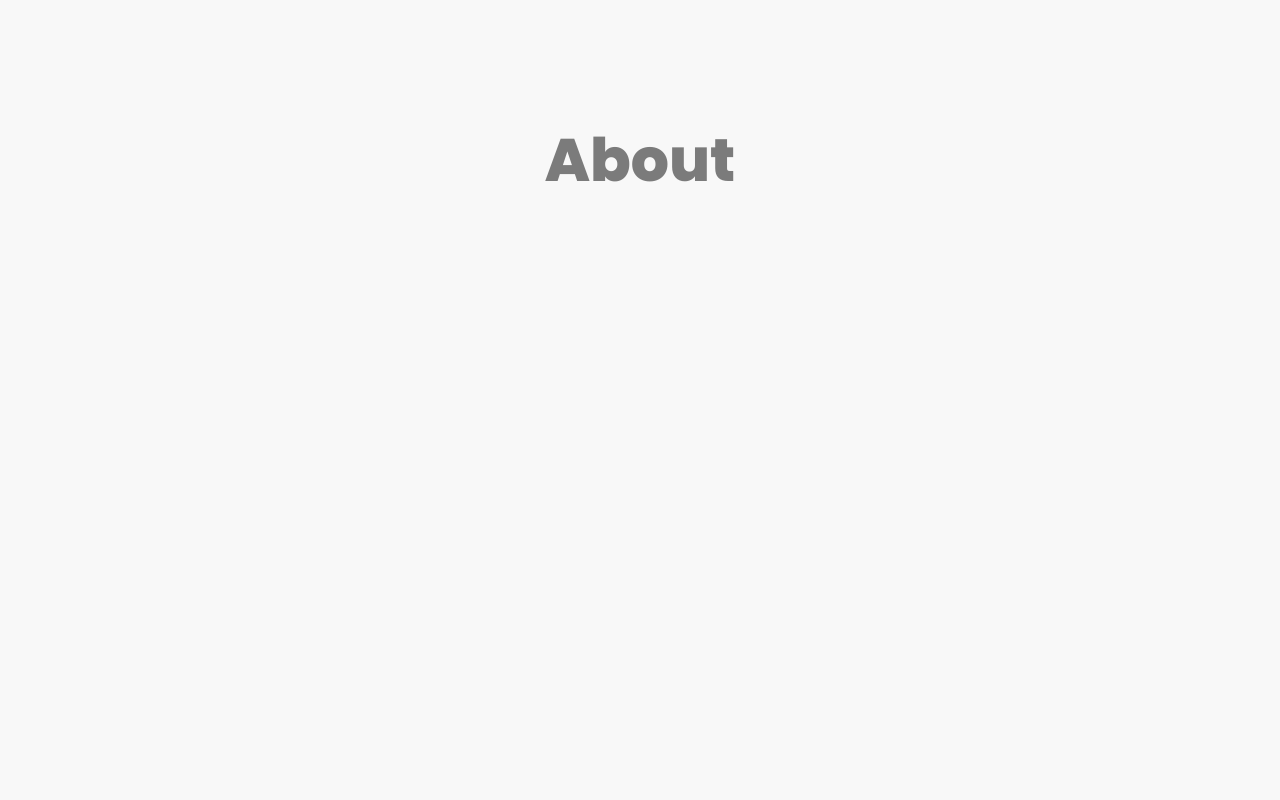
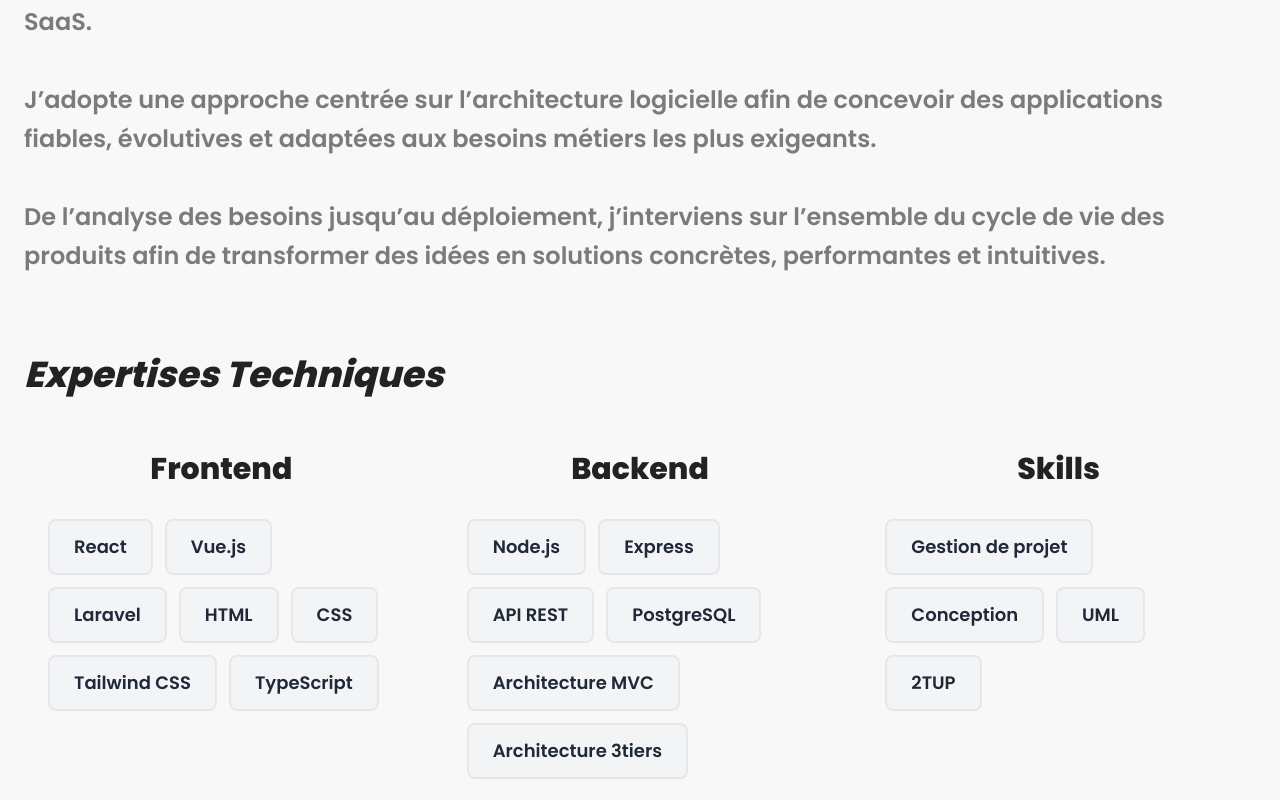
Before and after one commit to Tahiry2003/Portfolio_Tahiriniaina, a React (Vite) app: page / in a window 1280 px wide. Shown: the part 1040-1840 px from the top of the page. Built offline with nearby package versions, Linux system fonts and the light colour scheme.

Commit message:
ajout info About.jsx

```diff
--- a/src/sections/About.jsx
+++ b/src/sections/About.jsx
@@ -1,7 +1,125 @@
 function About() {
   return (
-    <section id="about" className="h-screen flex items-center justify-center">
-      <h1 className="text-6xl font-bold text-secondary">About</h1>
+    <section id="about" className="min-h-screen flex items-center">
+      <div className="max-w-7xl mx-auto w-full px-6">
+
+        <h1 className="text-6xl font-bold text-secondary italic mb-10">
+          01. A propos
+        </h1>
+
+        <div className="w-full">
+          <div className="max-w-7xl mx-auto">
+            <h2 className="text-3xl md:text-4xl font-bold text-primary italic mb-6">
+              Qui suis-je ?
+            </h2>
+
+            <p className="text-secondary leading-relaxed text-2xl font-semibold">
+              Développeur passionné par la conception de solutions digitales,
+              je me spécialise dans le développement Web, Mobile ainsi que
+              dans la création de systèmes complexes comme les ERP et les SaaS.
+              <br /><br />
+              J’adopte une approche centrée sur l’architecture logicielle afin de
+              concevoir des applications fiables, évolutives et adaptées aux besoins
+              métiers les plus exigeants.
+              <br /><br />
+              De l’analyse des besoins jusqu’au déploiement, j’interviens sur
+              l’ensemble du cycle de vie des produits afin de transformer des idées
+              en solutions concrètes, performantes et intuitives.
+            </p>
+          </div>
+        </div>
+
+        <div className="mt-20">
+          <h2 className="text-3xl md:text-4xl font-bold text-primary italic mb-8">
+            Expertises Techniques
+          </h2>
+
+<div className="grid md:grid-cols-3 gap-6">
+
+  {/* Frontend */}
+  <div className="p-6 text-center">
+    <h3 className="text-3xl font-bold text-primary mb-8">
+      Frontend
+    </h3>
+
+    <ul className="flex flex-wrap gap-3 justify-start font-semibold text-lg">
+      <li className="bg-gray-100 text-gray-800 px-6 py-3 rounded-lg border-2 border-collapse">
+        React
+      </li>
+      <li className="bg-gray-100 text-gray-800 px-6 py-3 rounded-lg border-2 border-collapse">
+        Vue.js
+      </li>
+      <li className="bg-gray-100 text-gray-800 px-6 py-3 rounded-lg border-2 border-collapse">
+        Laravel
+      </li>
+      <li className="bg-gray-100 text-gray-800 px-6 py-3 rounded-lg border-2 border-collapse">
+        HTML
+      </li>
+      <li className="bg-gray-100 text-gray-800 px-6 py-3 rounded-lg border-2 border-collapse">
+        CSS
+      </li>
+      <li className="bg-gray-100 text-gray-800 px-6 py-3 rounded-lg border-2 border-collapse">
+        Tailwind CSS
+      </li>
+      <li className="bg-gray-100 text-gray-800 px-6 py-3 rounded-lg border-2 border-collapse ">
+        TypeScript
+      </li>
+    </ul>
+  </div>
+
+  {/* Backend */}
+  <div className="p-6 text-center">
+    <h3 className="text-3xl font-bold text-primary mb-8">
+      Backend
+    </h3>
+
+    <ul className="flex flex-wrap gap-3 justify-start font-semibold text-lg">
+      <li className="bg-gray-100 text-gray-800 px-6 py-3 rounded-lg border-2 border-collapse">
+        Node.js
+      </li>
+      <li className="bg-gray-100 text-gray-800 px-6 py-3 rounded-lg border-2 border-collapse">
+        Express
+      </li>
+      <li className="bg-gray-100 text-gray-800 px-6 py-3 rounded-lg border-2 border-collapse">
+        API REST
+      </li>
+      <li className="bg-gray-100 text-gray-800 px-6 py-3 rounded-lg border-2 border-collapse">
+        PostgreSQL
+      </li>
+      <li className="bg-gray-100 text-gray-800 px-6 py-3 rounded-lg border-2 border-collapse">
+        Architecture MVC
+      </li>
+      <li className="bg-gray-100 text-gray-800 px-6 py-3 rounded-lg border-2 border-collapse">
+        Architecture 3tiers
+      </li>
+    </ul>
+  </div>
+
+  {/* Systèmes */}
+  <div className="p-6 text-center">
+    <h3 className="text-3xl font-bold text-primary mb-8">
+      Skills
+    </h3>
+
+    <ul className="flex flex-wrap gap-3 justify-start font-semibold text-lg">
+      <li className="bg-gray-100 text-gray-800 px-6 py-3 rounded-lg border-2 border-collapse">
+        Gestion de projet
+      </li>
+      <li className="bg-gray-100 text-gray-800 px-6 py-3 rounded-lg border-2 border-collapse">
+        Conception
+      </li>
+      <li className="bg-gray-100 text-gray-800 px-6 py-3 rounded-lg border-2 border-collapse">
+        UML
+      </li>
+      <li className="bg-gray-100 text-gray-800 px-6 py-3 rounded-lg border-2 border-collapse">
+        2TUP
+      </li>
+    </ul>
+  </div>
+
+</div>        </div>
+
+      </div>
     </section>
   )
 }
--- a/src/sections/Hero.jsx
+++ b/src/sections/Hero.jsx
@@ -5,7 +5,6 @@
     <section id="hero" className="h-screen flex items-center">
       <div className="max-w-7xl mx-auto w-full px-6 flex flex-col md:flex-row items-center justify-between gap-10">
 
-        {/* Texte (gauche) */}
         <div className="flex-1">
           <h1 className="text-3xl md:text-4xl font-bold text-secondary space-y-4">
             <span>Bienvenue, Je suis</span>
@@ -20,16 +19,15 @@
           </h1>
 
           <div className="mt-6 flex items-center space-x-2">
-            <button className="hidden md:block bg-primary text-white px-6 py-3 font-semibold hover:opacity-90 transition">
+            <button className="bg-primary text-white px-6 py-3 font-semibold hover:opacity-90 transition">
               Me contacter
             </button>
-            <button className="hidden md:block bg-primary text-white px-6 py-3 font-semibold hover:opacity-90 transition">
+            <button className="bg-primary text-white px-6 py-3 font-semibold hover:opacity-90 transition">
               Voir mes projets
             </button>
           </div>
         </div>
 
-        {/* Photo (droite) */}
         <div className="flex-1 flex justify-center">
           <div className="relative">
 
@@ -44,22 +42,16 @@
               <Code size={16} /> Développeur Web
             </span>
 
-            <span className="absolute top-16 -right-20 flex items-center gap-2
-            bg-white/80 backdrop-blur-md px-4 py-2 text-sm rounded-full shadow-lg
-            hover:scale-110 transition">
+            <span className="absolute top-16 -right-20 flex items-center gap-2 bg-white/80 backdrop-blur-md px-4 py-2 text-sm rounded-full shadow-lg hover:scale-110 transition">
               <Atom size={16} className="text-blue-500" /> React
             </span>
 
-            <span className="absolute -bottom-20 left-16 flex items-center gap-2
-            bg-white/80 backdrop-blur-md px-4 py-2 text-sm rounded-full shadow-lg
-            hover:scale-110 transition">
-              <Braces size={16} className="text-yellow-500" /> JavaScript
+            <span className="absolute bottom-16 -right-16 flex items-center gap-2 bg-white/80 backdrop-blur-md px-4 py-2 text-sm rounded-full shadow-lg hover:scale-110 transition">
+              <Rocket size={16} className="text-purple-500" /> Full Stack
             </span>
 
-            <span className="absolute bottom-16 -right-16 flex items-center gap-2
-            bg-white/80 backdrop-blur-md px-4 py-2 text-sm rounded-full shadow-lg
-            hover:scale-110 transition">
-              <Rocket size={16} className="text-purple-500" /> Full Stack
+            <span className="absolute -bottom-20 left-16 flex items-center gap-2 bg-white/80 backdrop-blur-md px-4 py-2 text-sm rounded-full shadow-lg hover:scale-110 transition">
+              <Braces size={16} className="text-yellow-500" /> JavaScript
             </span>
 
           </div>
```
